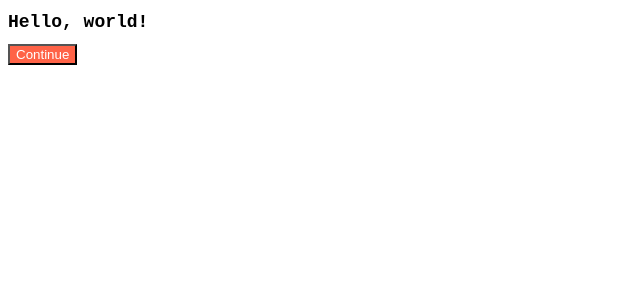
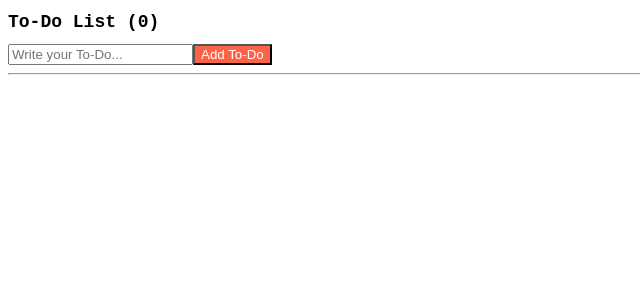
Before and after one commit to jambottle/movieql-client, a React (Create React App) app: page / in a window 1280 px wide. Shown: the top 300 px of the page, without its empty margins (0-640 px from the left). Built offline with nearby package versions, Linux system fonts and the light colour scheme.

Commit message:
feat: Implement To-Do List app using useState hook and list rendering

```diff
--- a/src/App.js
+++ b/src/App.js
@@ -1,12 +1,44 @@
+import { useState } from 'react';
+
 import Button from './Button';
 import styles from './App.module.css';
 
 function App() {
+  const [toDo, setToDo] = useState('');
+  const [toDoList, setToDoList] = useState([]);
+
+  const handleChange = event => setToDo(event.target.value);
+  const handleSubmit = event => {
+    event.preventDefault();
+
+    if (toDo === '') return;
+    else {
+      setToDoList([toDo, ...toDoList]);
+      setToDo('');
+    }
+  };
+
   return (
-    <div>
-      <h1 className={styles.title}>Hello, world!</h1>
-      <Button text={'Continue'} />
-    </div>
+    <>
+      <h1 className={styles.title}>To-Do List ({toDoList.length})</h1>
+      <form onSubmit={handleSubmit}>
+        <input
+          onChange={handleChange}
+          value={toDo}
+          type="text"
+          placeholder="Write your To-Do..."
+        />
+        <Button text={'Add To-Do'} />
+      </form>
+
+      <hr />
+
+      <ul>
+        {toDoList.map((item, index) => (
+          <li key={index}>{item}</li>
+        ))}
+      </ul>
+    </>
   );
 }
 
```
